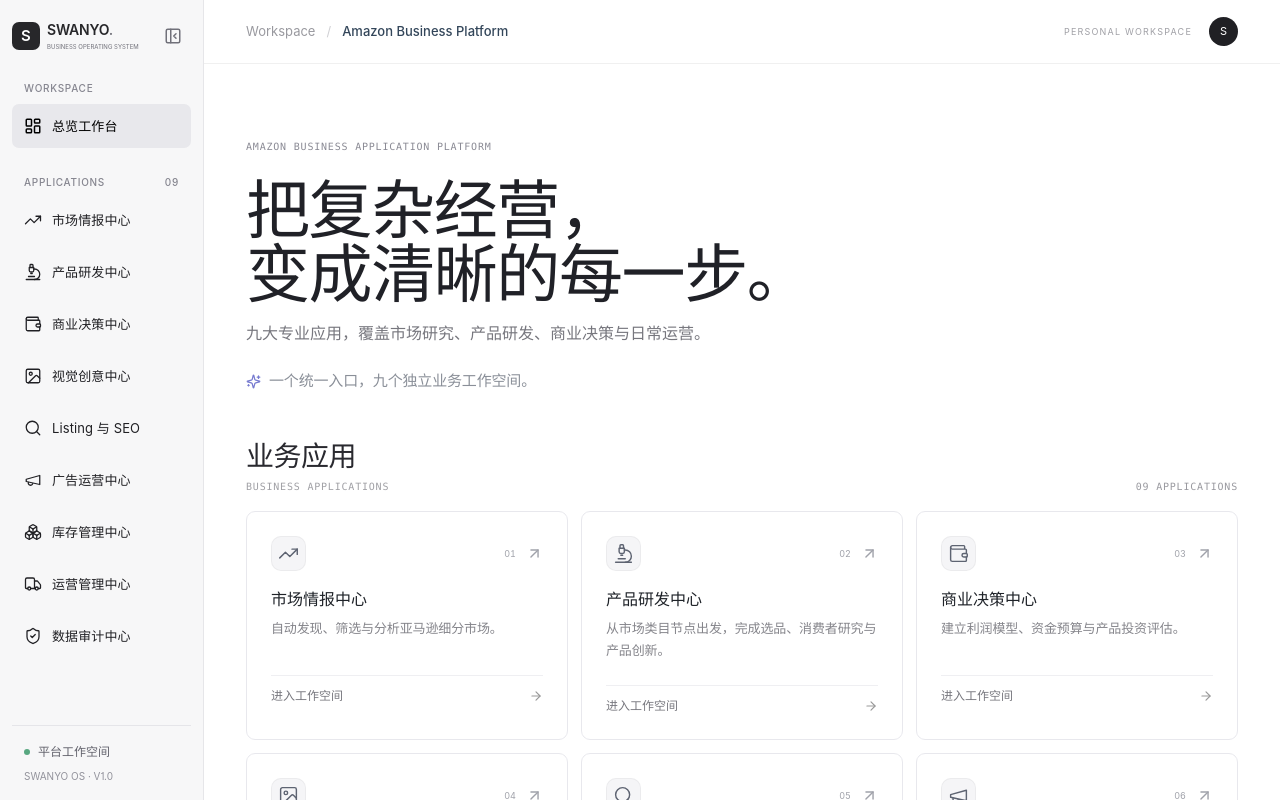
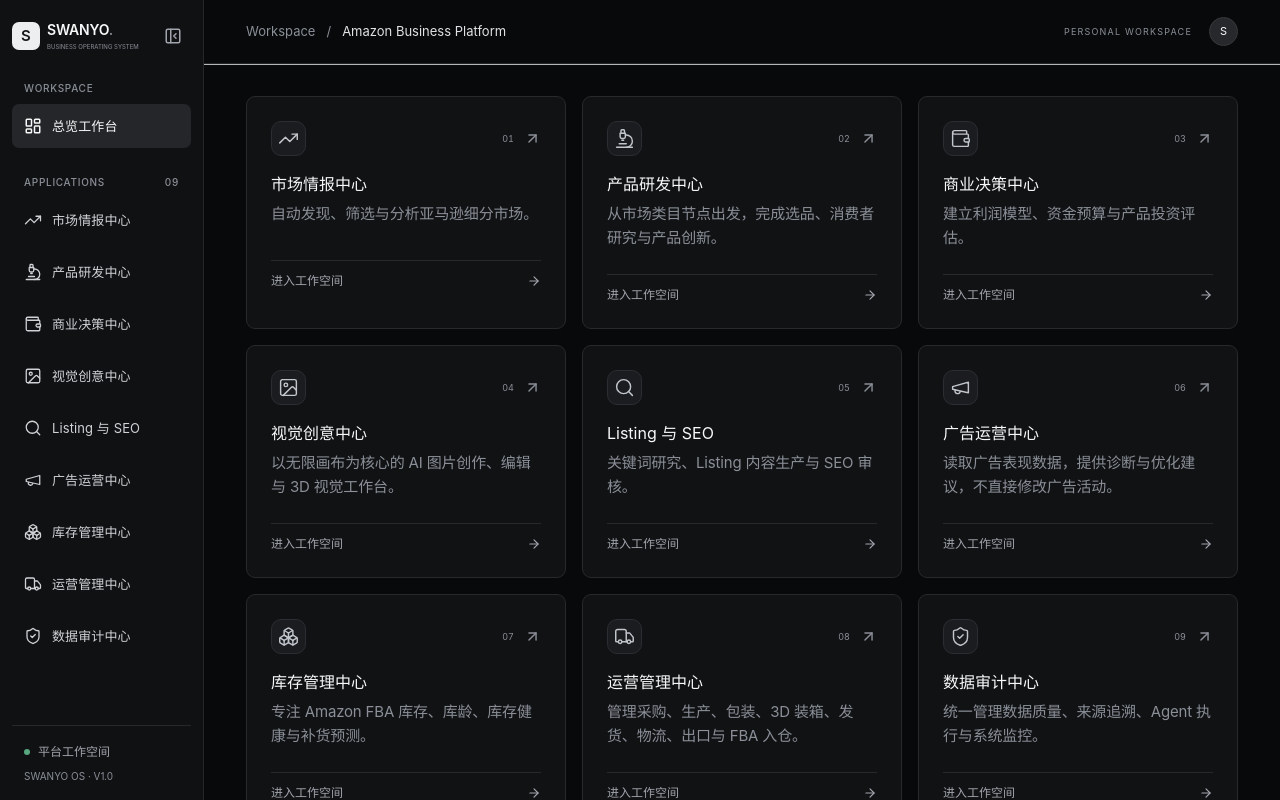
Before and after one commit to kaiyuguoji-ship-it/gpt, a Next.js app: page / in a window 1280 px wide. Shown: the top 800 px of the page. Built offline with nearby package versions, Linux system fonts and the light colour scheme.

Commit message:
Remove overview hero and apply Linear-inspired dark workspace theme

```diff
--- a/app/layout.tsx
+++ b/app/layout.tsx
@@ -4,6 +4,7 @@ import '@fontsource-variable/inter';
 import './globals.css';
 import './navigation.css';
 import './workspace.css';
+import './theme.css';
 
 export const metadata: Metadata = {
   title: 'SWANYO OS · Amazon Business Platform',
--- /dev/null
+++ b/app/theme.css
@@ -0,0 +1,54 @@
+/* Linear-inspired dark surfaces; typography values supplied by the user. */
+:root {
+  color-scheme: dark;
+  --ink: #f7f8f8;
+  --muted: #8a8f98;
+  --line: #27282b;
+  --soft: #18191b;
+  --text-primary: #f7f8f8;
+  --text-secondary: #8a8f98;
+}
+html,body,.workspace { background: #08090a; color: var(--text-primary); }
+body { font-feature-settings: "cv01", "ss03"; }
+.navigation-rail { background: #101113; border-color: #252629; color: #d0d2d6; }
+.rail-mark { background: #eceef0; color: #17181a; }
+.rail-brand-copy strong { color: #f7f8f8; }
+.rail-brand-copy strong span,.rail-brand-copy small,.rail-label,.rail-footer small { color: #8a8f98; }
+.rail-link { color: #d0d2d6; }
+.rail-link:hover,.rail-toggle:hover { background: #1d1e21; color: #f7f8f8; }
+.rail-link[aria-current="page"] { background: #25262a; color: #f7f8f8; }
+.rail-toggle { color: #a1a5ad; }
+.rail-footer { border-color: #27282b; }
+.rail-state { color: #a1a5ad; }
+.topbar { background: #08090a; border-color: #242528; }
+.breadcrumb,.breadcrumb b,.topbar-right,.workspace-label { color: #8a8f98; }
+.breadcrumb strong { color: #e0e2e5; font-weight: 400; }
+.top-avatar { background: #27282c; color: #f7f8f8; border: 1px solid #38393d; }
+.overview-shell { padding-top: 32px; }
+.application-grid { gap: 16px; }
+.application-card,.module-card { background: #111214; border-color: #28292d; box-shadow: none; }
+.application-card:hover,.module-card:hover { background: #18191c; border-color: #414349; box-shadow: none; transform: none; }
+.application-icon,.app-heading-icon,.platform-note-icon { background: #1b1c1f; border: 1px solid #2c2d32; color: #c1c5cc; }
+.application-card:hover .application-icon,.application-card:hover .application-arrow,
+.module-card:hover .module-card-index,.module-card:hover .module-card-foot { color: #f7f8f8; }
+.application-card h3,.module-card strong,.empty-workspace h2,.platform-note strong {
+  color: #f7f8f8; font-weight: 400;
+}
+.application-card>p,.page-heading p,.empty-workspace p,.platform-note p { color: #8a8f98; }
+.application-card>p { font-size: 15px; line-height: 24px; letter-spacing: -.165px; }
+.application-index,.application-arrow,.module-card-index,.module-count,.eyebrow { color: #8a8f98; }
+.application-card-bottom { border-color: #28292d; color: #a1a5ad; }
+.application-card-bottom svg,.module-card-foot { color: #a1a5ad; }
+.page-heading h1 { color: #f7f8f8; font-weight: 400; }
+.page-heading p { font-size: 16px; line-height: 24px; }
+.module-toolbar { border-color: #28292d; }
+.module-toolbar strong { color: #f7f8f8; font-weight: 400; }
+.module-toolbar>div>span,.availability { color: #8a8f98; }
+.empty-workspace,.platform-note { background: #101113; border-color: #28292d; box-shadow: none; }
+.empty-icon { background: transparent; color: #8a8f98; }
+.text-link { color: #c1c5cc; }
+.text-link:hover { color: #f7f8f8; }
+.site-footer { border-color: #242528; color: #8a8f98; }
+.rail-link:focus-visible,.rail-toggle:focus-visible,.application-card:focus-visible,
+.module-card:focus-visible,.text-link:focus-visible { outline: 2px solid #8b8cf5; outline-offset: 2px; }
+@media(max-width:760px) { .overview-shell { padding-top: 24px; } }
--- a/components/workbench.tsx
+++ b/components/workbench.tsx
@@ -38,14 +38,7 @@ export function Workbench({ centerId }: { centerId?: number }) {
   }
 
   return (
-    <main className="page-shell overview-shell">
-      <section className="hero">
-        <div className="eyebrow">AMAZON BUSINESS APPLICATION PLATFORM</div>
-        <h1>把复杂经营，<br/>变成清晰的每一步。</h1>
-        <p>九大专业应用，覆盖市场研究、产品研发、商业决策与日常运营。</p>
-        <div className="hero-note"><Sparkles size={15}/> 一个统一入口，九个独立业务工作空间。</div>
-      </section>
-      <div className="section-heading"><div><h2>业务应用</h2><p>BUSINESS APPLICATIONS</p></div><span>09 APPLICATIONS</span></div>
+    <main className="page-shell overview-shell" aria-label="业务应用">
       <div className="application-grid">
         {centers.map((center, index) => {
           const Icon = icons[index];
```
